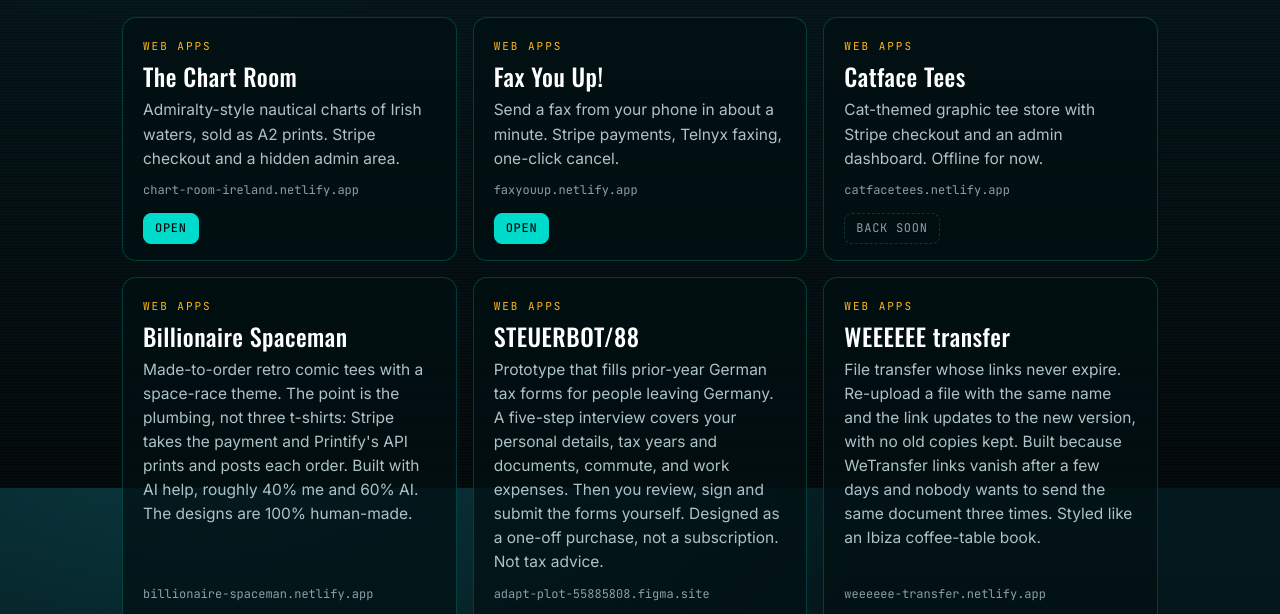
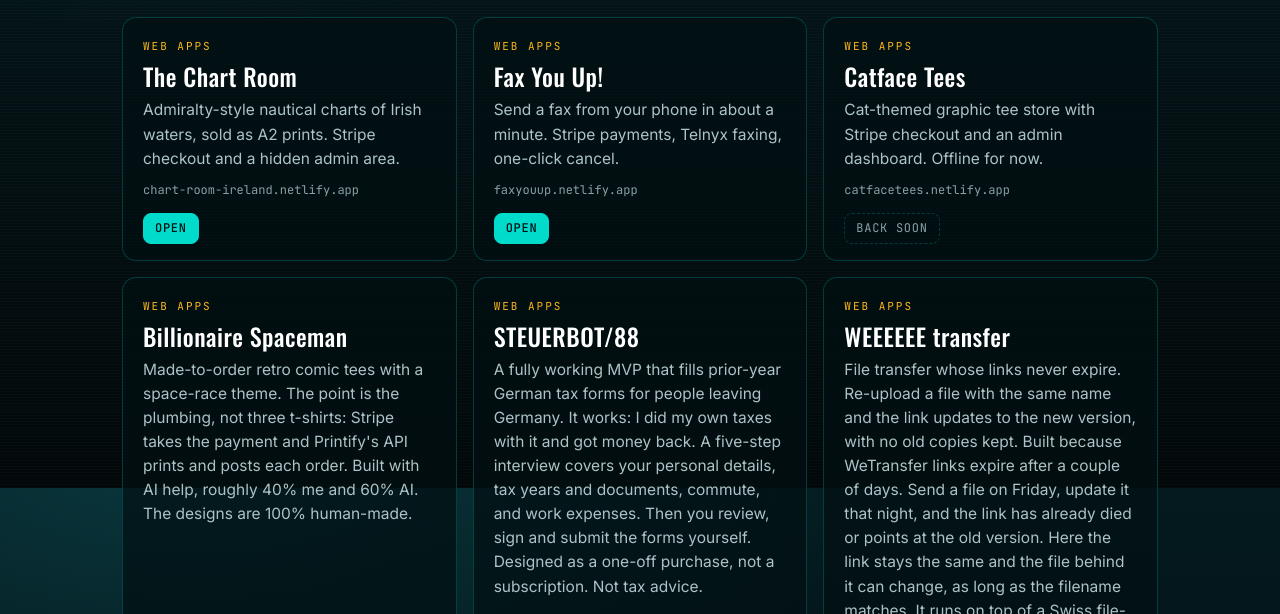
Before and after one commit to lolo737/lolo737.github.io, a plain HTML site: page netlify/index.html in a window 1280 px wide. Shown: the part 312-926 px from the top of the page. Drawn offline with nearby package versions, Linux system fonts and the light colour scheme.

Commit message:
Update index.html

```diff
--- a/netlify/index.html
+++ b/netlify/index.html
@@ -67,8 +67,8 @@ a:focus-visible,button:focus-visible{outline:2px solid var(--am);outline-offset:
 <article class="card"><div class="cat">Web apps</div><h2>Fax You Up!</h2><p>Send a fax from your phone in about a minute. Stripe payments, Telnyx faxing, one-click cancel.</p><div class="u">faxyouup.netlify.app</div><div class="row"><a class="live" href="https://faxyouup.netlify.app" rel="noopener">Open</a></div></article>
 <article class="card"><div class="cat">Web apps</div><h2>Catface Tees</h2><p>Cat-themed graphic tee store with Stripe checkout and an admin dashboard. Offline for now.</p><div class="u">catfacetees.netlify.app</div><div class="row"><a class="nolink">Back soon</a></div></article>
 <article class="card"><div class="cat">Web apps</div><h2>Billionaire Spaceman</h2><p>Made-to-order retro comic tees with a space-race theme. The point is the plumbing, not three t-shirts: Stripe takes the payment and Printify's API prints and posts each order. Built with AI help, roughly 40% me and 60% AI. The designs are 100% human-made.</p><div class="u">billionaire-spaceman.netlify.app</div><div class="row"><a class="live" href="https://billionaire-spaceman.netlify.app/" rel="noopener">Open</a></div></article>
-<article class="card"><div class="cat">Web apps</div><h2>STEUERBOT/88</h2><p>Prototype that fills prior-year German tax forms for people leaving Germany. A five-step interview covers your personal details, tax years and documents, commute, and work expenses. Then you review, sign and submit the forms yourself. Designed as a one-off purchase, not a subscription. Not tax advice.</p><div class="u">adapt-plot-55885808.figma.site</div><div class="row"><a class="live" href="https://adapt-plot-55885808.figma.site/" rel="noopener">Open</a></div></article>
-<article class="card"><div class="cat">Web apps</div><h2>WEEEEEE transfer</h2><p>File transfer whose links never expire. Re-upload a file with the same name and the link updates to the new version, with no old copies kept. Built because WeTransfer links vanish after a few days and nobody wants to send the same document three times. Styled like an Ibiza coffee-table book.</p><div class="u">weeeeee-transfer.netlify.app</div><div class="row"><a class="live" href="https://weeeeee-transfer.netlify.app/" rel="noopener">Open</a></div></article>
+<article class="card"><div class="cat">Web apps</div><h2>STEUERBOT/88</h2><p>A fully working MVP that fills prior-year German tax forms for people leaving Germany. It works: I did my own taxes with it and got money back. A five-step interview covers your personal details, tax years and documents, commute, and work expenses. Then you review, sign and submit the forms yourself. Designed as a one-off purchase, not a subscription. Not tax advice.</p><div class="u">adapt-plot-55885808.figma.site</div><div class="row"><a class="live" href="https://adapt-plot-55885808.figma.site/" rel="noopener">Open</a></div></article>
+<article class="card"><div class="cat">Web apps</div><h2>WEEEEEE transfer</h2><p>File transfer whose links never expire. Re-upload a file with the same name and the link updates to the new version, with no old copies kept. Built because WeTransfer links expire after a couple of days. Send a file on Friday, update it that night, and the link has already died or points at the old version. Here the link stays the same and the file behind it can change, as long as the filename matches. It runs on top of a Swiss file-transfer service that does the heavy lifting and makes the cover pages look lovely. Styled like an Ibiza coffee-table book.</p><div class="u">weeeeee-transfer.netlify.app</div><div class="row"><a class="live" href="https://weeeeee-transfer.netlify.app/" rel="noopener">Open</a></div></article>
 <article class="card"><div class="cat">Web apps</div><h2>MacGillycuddy Reeks Retreat</h2><p>Booking site for a farmhouse retreat near Killarney, Co. Kerry: one-week or one-month stays.</p><div class="u">macgillycuddys-reeks-ireland.netlify.app</div><div class="row"><a class="live" href="https://macgillycuddys-reeks-ireland.netlify.app" rel="noopener">Open</a></div></article>
 <article class="card"><div class="cat">Web apps</div><h2>Psyche Mirror</h2><p>Candlelit five-realm self-reflection quiz. For reflection, never diagnosis.</p><div class="u">psyche-mirrior.netlify.app</div><div class="row"><a class="live" href="https://psyche-mirrior.netlify.app/" rel="noopener">Open</a></div></article>
 <article class="card"><div class="cat">Web apps</div><h2>Head Hunter</h2><p>Job-hunt tracker: companies, hiring status, best contact and notes.</p><div class="u">claude.ai/artifact/9RECPGcJAFeX8xp5K5wJ2D</div><div class="row"><a class="live" href="https://claude.ai/artifact/9RECPGcJAFeX8xp5K5wJ2D" rel="noopener">Open</a></div></article>
```
